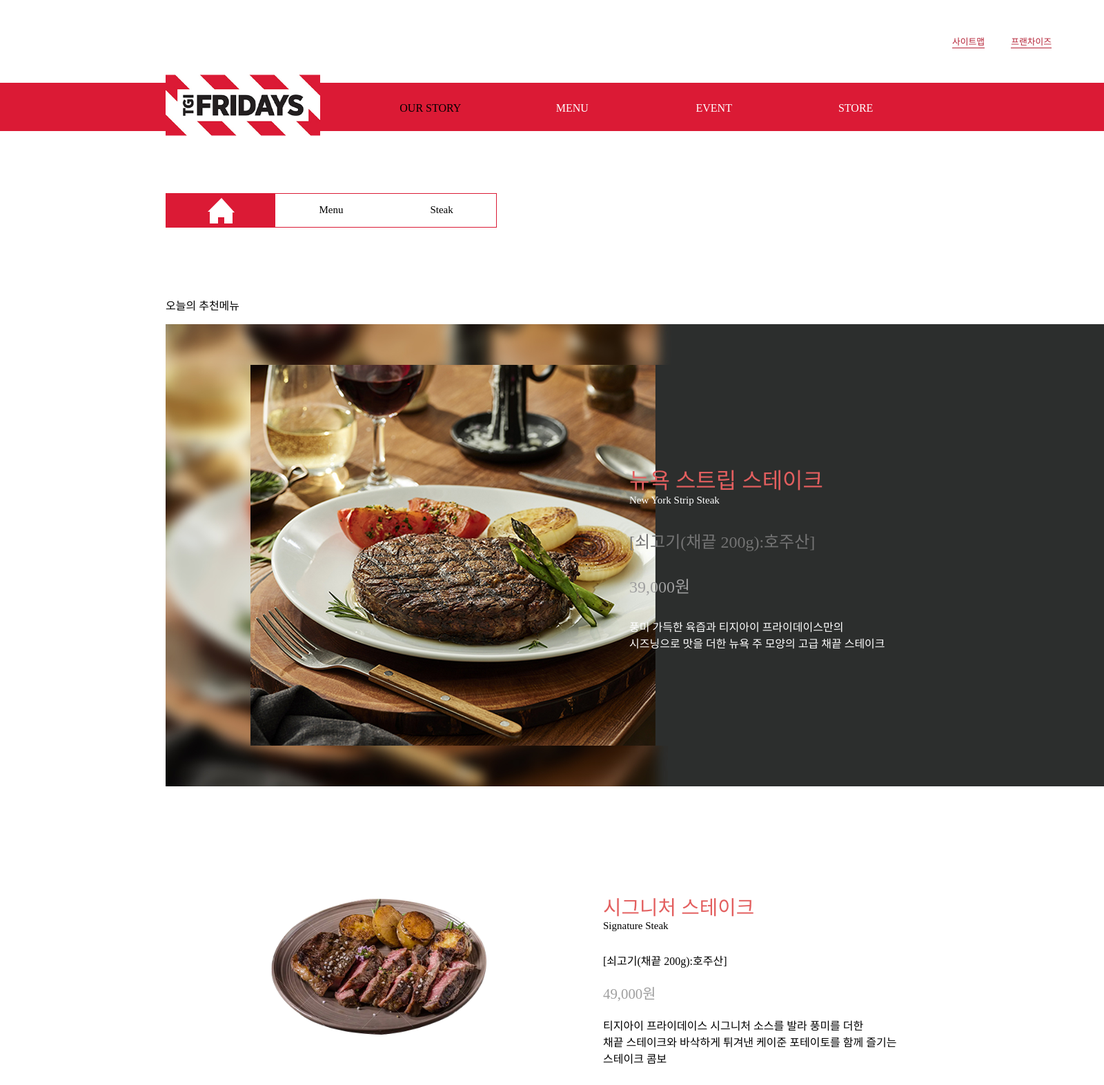
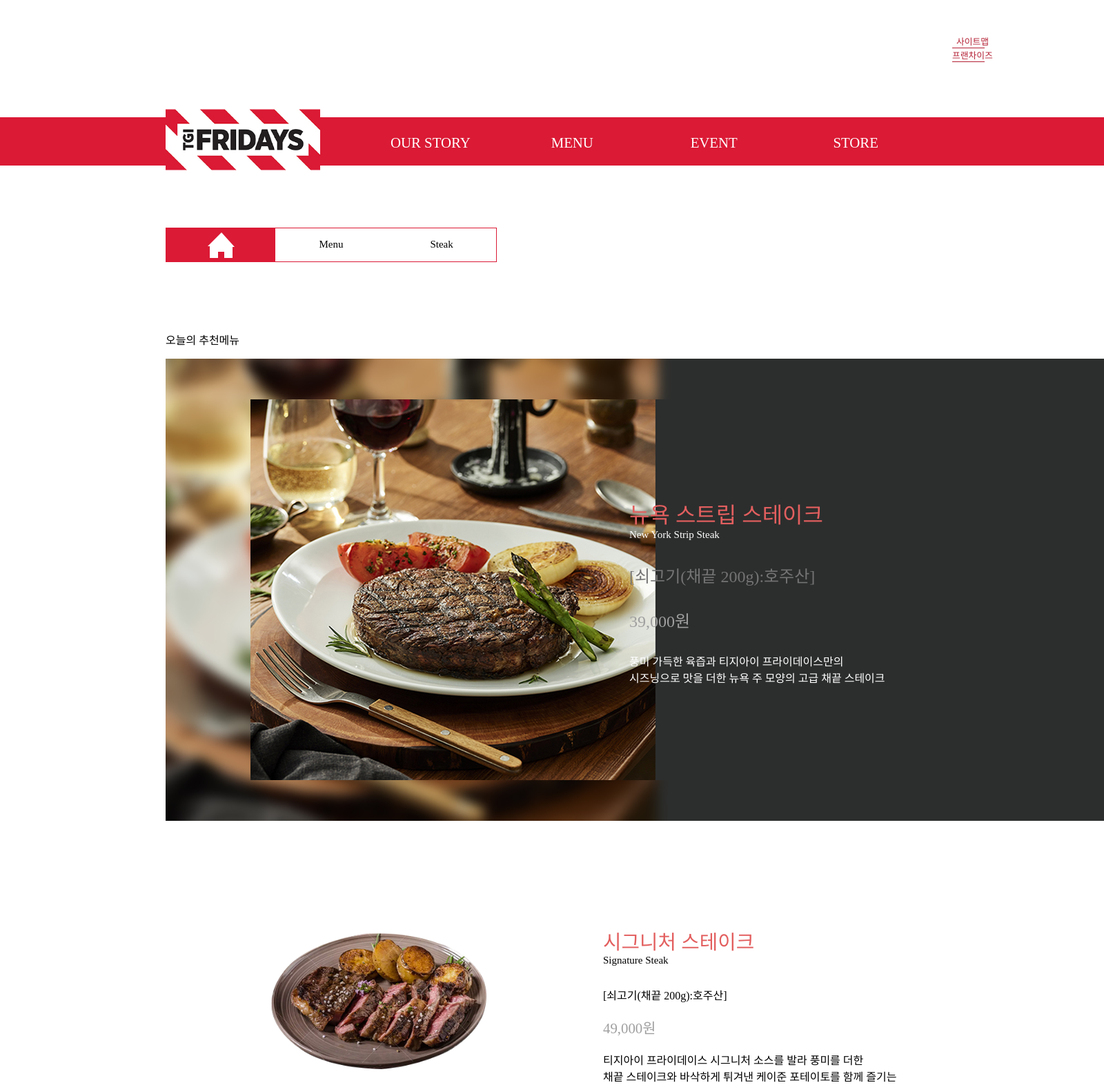
Before and after one commit to imsman/projects-TGIF, a PHP site: page /menu_steak.html in a window 1600 px wide. Shown: the top 1573 px of the page at 69% size. Run offline with PHP 8.4, Linux system fonts and the light colour scheme; some web fonts are replaced.

Commit message:
헤더,헬퍼,푸터 고치기

```diff
--- a/css/common.css
+++ b/css/common.css
@@ -35,24 +35,54 @@
 
 
 .helper{
-    width:9%;
+    width:10%;
+    height:70px;
     display:flex;
+    flex-wrap:nowrap;
     justify-content: space-between;
     transform:translate(1380px,50px);
     margin-bottom:20px;
     position:relative;
+    text-align:center;
 }
 
-.helper > a{
+.helper > div > a{
     color:#B42135;
     font-size:0.8em;
+    text-align:center;
 }
-.helper > a::after{
+.helper > div > a::after{
     content:'';
     display:block;
     border-bottom:1px solid #B42135;
-    width:100%;
+    width:80%;
 }
+
+.sitemap{
+    position:absolute;
+    left:-50%; top:100%;
+    z-index:2;
+    width:150%;
+    height:150px;
+    border:1px solid #dbdbdb;
+    background-color: white;
+    box-shadow: 1px 1px 1px rgba(0,0,0,0.5);
+    display:none;
+    text-align:center;
+}
+
+.sitemap ul li{
+    text-align:center;
+}
+.sitemap ul li a{
+    font-size:0.8em;
+
+}
+
+.sitemap.active{
+    display:block;
+}
+
 
 
 
@@ -97,18 +127,18 @@
     display:block;
 }
 
-header .navi ul > li > p{
+header .navi ul > li > a{
     color:white;
     width:100%;
     height:100%;
-    font-size:1em;
+    font-size:1.3em;
 }
 
 header .navi ul > li > div{
     width:100%;
     display:none;
     position:absolute;
-    left:0%; top:100%;
+    left:0%; top:150%;
 }
 
 header .navi ul > li:hover > div{
@@ -124,7 +154,7 @@
     justify-content: space-evenly;
     background-color:#E35F5F;
     display:block;
-    padding:20px 0;
+    padding:10px 0;
     text-align:center;
     margin:0px auto;
 }
@@ -136,15 +166,21 @@
     margin-top:10px;
     width:100%;
     text-align:center;
+    font-weight:lighter;
 }
 
 header .navi ul > li > div > ul > li::after{
     content:'';
     display:block;
+    width:0%;
+    margin:5px auto;
+    border-bottom: 0.5px solid white;
+    transition:0.5s;
+}
+header .navi ul > li > div > ul > li:hover::after{
     width:55%;
-    margin:5px auto;
-    border-bottom: 1px solid white;
 }
+
 
 
 
--- a/inc.html
+++ b/inc.html
@@ -1,4 +1,5 @@
 <div class="helper">
+    <div>
         <a href="#">사이트맵</a>
         <div class="sitemap">
             <ul>
@@ -11,6 +12,8 @@
         </div>
         <a href="#">프랜차이즈</a>
     </div>
+</div>
+
 <header>
     <div class="navi">
         <a href="./index.html">
@@ -28,7 +31,7 @@
                 </div>
             </li>
             <li>
-                <p href="./appe&dess.html">MENU</p>
+                <a href="./appe&dess.html">MENU</a>
                 <div class="sub">
                     <ul>
                         <li><a>시그니처</a></li>
@@ -40,7 +43,7 @@
                 </div>
             </li>
             <li>
-                <p href="#">EVENT</p>
+                <a href="#">EVENT</a>
                 <div class="sub">
                     <ul>
                         <li><a>이벤트</a></li>
@@ -50,7 +53,7 @@
                 </div>
             </li>
             <li>
-                <p href="./store.html">STORE</p>
+                <a href="./store.html">STORE</a>
                 <div class="sub">
                     <ul>
                         <li><a>예약하기</a></li>
@@ -61,6 +64,7 @@
         </ul>
     </div>
 </header>
+
 
 <footer>
     <div class="footer_bg">
@@ -105,5 +109,4 @@
             </div>
         </div>
     </div>
-    </div>
 </footer>
--- a/introduce.html
+++ b/introduce.html
@@ -7,8 +7,8 @@
     <meta name="viewport" content="width=device-width, initial-scale=1.0">
     <title>introduce</title>
     <link rel="stylesheet" href="./css/introduce.css">
-    <link rel="icon" type="image/png" href="favicon-32x32.png" sizes="32x32" />
-    <link rel="icon" type="image/png" href="favicon-16x16.png" sizes="16x16" />
+    <link rel="icon" type="image/png" href="./img/favicon-32x32.png" sizes="32x32" />
+    <link rel="icon" type="image/png" href="./img/favicon-16x16.png" sizes="16x16" />
     <link rel="preconnect" href="https://fonts.googleapis.com">
     <link rel="preconnect" href="https://fonts.gstatic.com" crossorigin>
     <link
--- a/js/common.js
+++ b/js/common.js
@@ -1,3 +1,9 @@
-$('.helper').load('inc.html > .helper > a')
+$('.helper').load('../inc.html > .helper > div')
 $('header').load('../inc.html > header > .navi');
 $('footer').load('../inc.html > footer > .footer_bg');
+
+
+
+$('.helper').on('click',function(){
+    $('.helper .sitemap').toggleClass('active');
+})
--- a/store.html
+++ b/store.html
@@ -219,7 +219,9 @@
         </div>
     </main>
 
-    <footer></footer>
+    <footer>
+
+    </footer>
 </body>
 
 </html>
```
Lines whose indentation alone changed are shown as unchanged.
